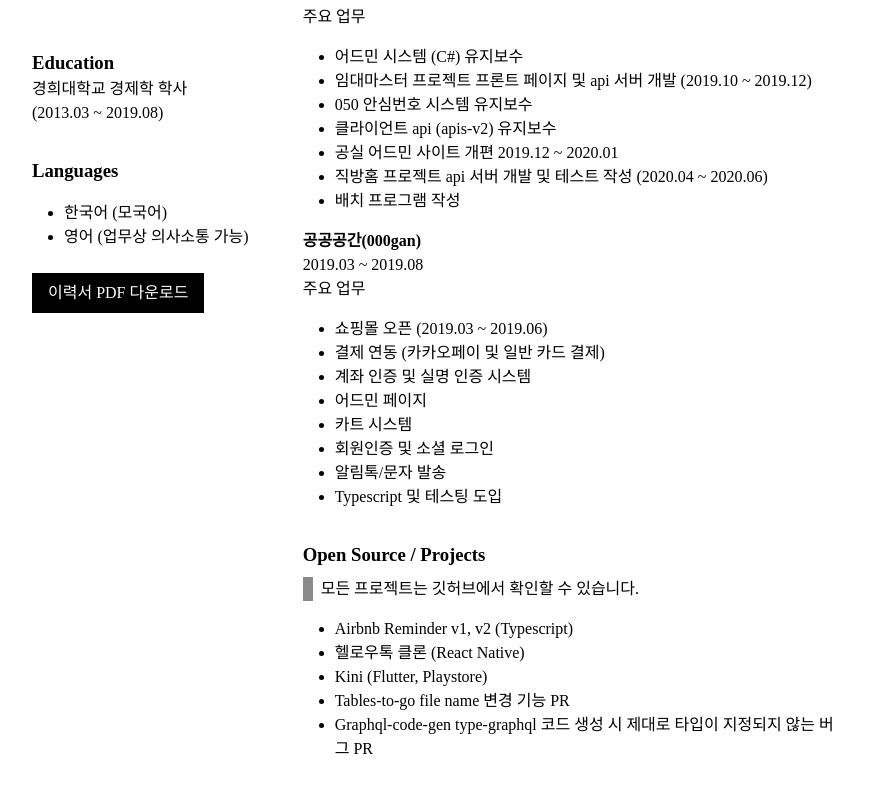
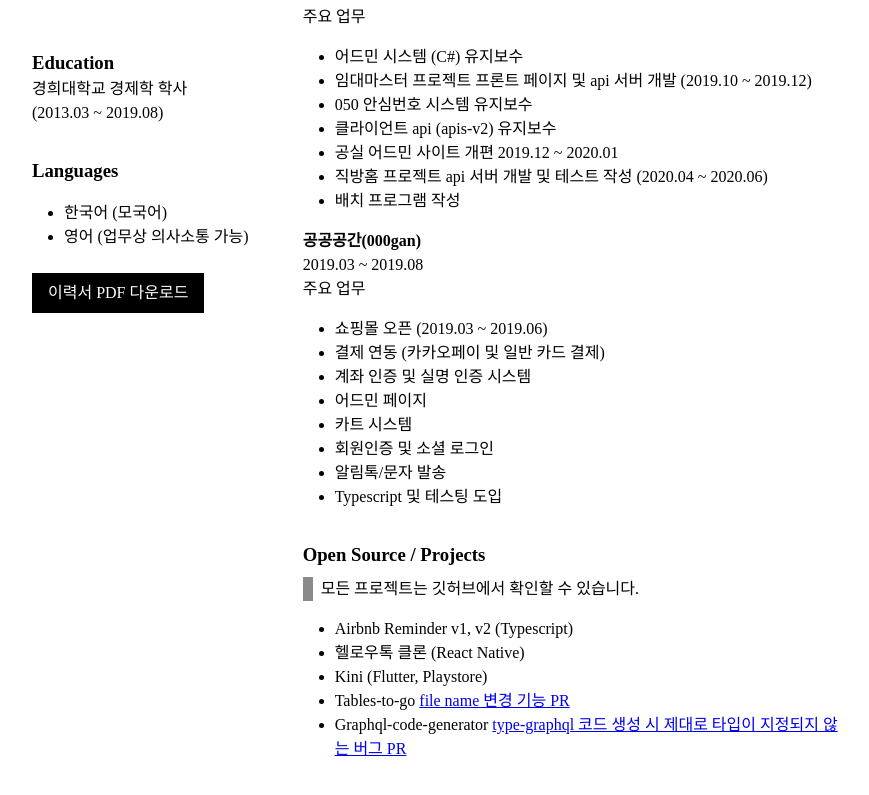
Before and after one commit to leejh3224/resume, a Vue app: page / in a window 1280 px wide. Shown: the part 393-1188 px from the top of the page, without its empty margins (202-1071 px from the left). Built offline with nearby package versions, Linux system fonts and the light colour scheme; a web font is replaced by a local one.

Commit message:
오픈소스 PR 링크 추가

```diff
--- a/src/App.vue
+++ b/src/App.vue
@@ -84,8 +84,12 @@
             <li>Airbnb Reminder v1, v2 (Typescript)</li>
             <li>헬로우톡 클론 (React Native)</li>
             <li>Kini (Flutter, Playstore)</li>
-            <li>Tables-to-go file name 변경 기능 PR</li>
-            <li>Graphql-code-gen type-graphql 코드 생성 시 제대로 타입이 지정되지 않는 버그 PR</li>
+            <li>
+              Tables-to-go <a target="_blank" href="https://github.com/fraenky8/tables-to-go/pull/30">file name 변경 기능 PR</a>
+            </li>
+            <li>
+              Graphql-code-generator <a target="_blank" href="https://github.com/dotansimha/graphql-code-generator/pull/4181">type-graphql 코드 생성 시 제대로 타입이 지정되지 않는 버그 PR</a>
+            </li>
           </ul>
         </div>
       </div>
```
